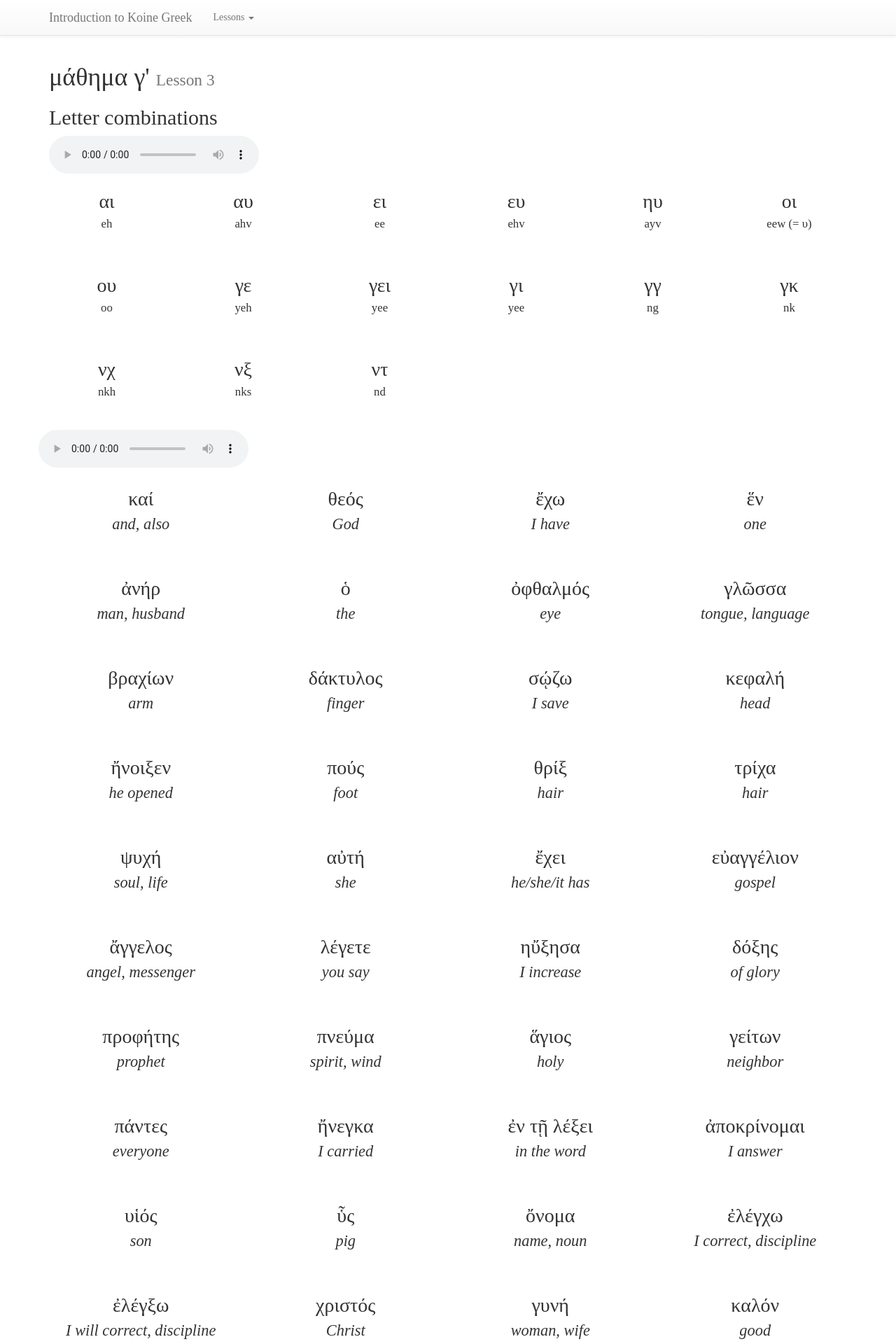
After one commit to michaelhagedon/greekintro, a PHP site: the page made by lesson-3.php in a window 1280 px wide. The commit adds this page. Shown: the top 1920 px of the page at 70% size. Run offline with PHP 8.4, Linux system fonts and the light colour scheme; some libraries are stand-ins or nearby versions; some web fonts are replaced.

Commit message:
Add lesson 3.

```diff
--- a/includes/header.php
+++ b/includes/header.php
@@ -39,6 +39,7 @@
                         <ul class="dropdown-menu">
                             <li><a href="lesson-1">Lesson 1</a></li>
                             <li><a href="lesson-2">Lesson 2</a></li>
+                            <li><a href="lesson-3">Lesson 3</a></li>
                         </ul>
                     </li>
                 </ul>
--- /dev/null
+++ b/lesson-3.php
@@ -0,0 +1,379 @@
+<?php
+
+$pageTitle = 'Lesson 3';
+
+require_once('includes/header.php');
+
+?>
+
+<h1>μάθημα γ' <small>Lesson 3</small></h1>
+
+<h2>Letter combinations</h2>
+<div class="audio-container">
+    <audio controls="controls" id="greek-audio">
+        Your browser does not support the <code>audio</code> element.
+        <source src="audio/letter combinations.mp3" type="audio/mp3">
+    </audio>
+</div>
+
+<div id="greek-text" class="row">
+	<div id="w1" class="word col-xs-4 col-lg-2">
+		<div class="row"><div class="col-xs-12">αι</div></div>
+		<div class="row"><div class="col-xs-12 pronunciation">eh</div></div>
+	</div>
+	<div id="w2" class="word col-xs-4 col-lg-2">
+		<div class="row"><div class="col-xs-12">αυ</div></div>
+		<div class="row"><div class="col-xs-12 pronunciation">ahv</div></div>
+	</div>
+	<div id="w3" class="word col-xs-4 col-lg-2">
+		<div class="row"><div class="col-xs-12">ει</div></div>
+		<div class="row"><div class="col-xs-12 pronunciation">ee</div></div>
+	</div>
+    <div class="clearfix visible-xs"></div>
+	<div id="w4" class="word col-xs-4 col-lg-2">
+		<div class="row"><div class="col-xs-12">ευ</div></div>
+		<div class="row"><div class="col-xs-12 pronunciation">ehv</div></div>
+	</div>
+    <div id="w5" class="word col-xs-4 col-lg-2">
+		<div class="row"><div class="col-xs-12">ηυ</div></div>
+		<div class="row"><div class="col-xs-12 pronunciation">ayv</div></div>
+	</div>
+    <div id="w6" class="word col-xs-4 col-lg-2">
+		<div class="row"><div class="col-xs-12">οι</div></div>
+		<div class="row"><div class="col-xs-12 pronunciation">eew (= υ)</div></div>
+	</div>
+    <div class="clearfix visible-xs"></div>
+	<div id="w7" class="word col-xs-4 col-lg-2">
+		<div class="row"><div class="col-xs-12">ου</div></div>
+		<div class="row"><div class="col-xs-12 pronunciation">oo</div></div>
+	</div>
+    <div id="w8" class="word col-xs-4 col-lg-2">
+		<div class="row"><div class="col-xs-12">γε</div></div>
+		<div class="row"><div class="col-xs-12 pronunciation">yeh</div></div>
+	</div>
+    <div id="w9" class="word col-xs-4 col-lg-2">
+		<div class="row"><div class="col-xs-12">γει</div></div>
+		<div class="row"><div class="col-xs-12 pronunciation">yee</div></div>
+	</div>
+    <div class="clearfix visible-xs"></div>
+    <div id="w10" class="word col-xs-4 col-lg-2">
+		<div class="row"><div class="col-xs-12">γι</div></div>
+		<div class="row"><div class="col-xs-12 pronunciation">yee</div></div>
+	</div>
+    <div id="w11" class="word col-xs-4 col-lg-2">
+		<div class="row"><div class="col-xs-12">γγ</div></div>
+		<div class="row"><div class="col-xs-12 pronunciation">ng</div></div>
+	</div>
+    <div id="w12" class="word col-xs-4 col-lg-2">
+		<div class="row"><div class="col-xs-12">γκ</div></div>
+		<div class="row"><div class="col-xs-12 pronunciation">nk</div></div>
+	</div>
+    <div class="clearfix visible-xs"></div>
+    <div id="w13" class="word col-xs-4 col-lg-2">
+		<div class="row"><div class="col-xs-12">νχ</div></div>
+		<div class="row"><div class="col-xs-12 pronunciation">nkh</div></div>
+	</div>
+    <div id="w14" class="word col-xs-4 col-lg-2">
+		<div class="row"><div class="col-xs-12">νξ</div></div>
+		<div class="row"><div class="col-xs-12 pronunciation">nks</div></div>
+	</div>
+    <div id="w15" class="word col-xs-4 col-lg-2">
+		<div class="row"><div class="col-xs-12">ντ</div></div>
+		<div class="row"><div class="col-xs-12 pronunciation">nd</div></div>
+	</div>
+    <div class="clearfix visible-lg visible-xs"></div>
+
+    <div class="audio-container">
+		<audio controls="controls" id="greek-audio2">
+			Your browser does not support the <code>audio</code> element.
+			<source src="audio/προφορα practice.mp3" type="audio/mp3">
+		</audio>
+	</div>
+	<div id="w16" class="word2 col-xs-4 col-lg-3">
+		<div class="row"><div class="col-xs-12">καί</div></div>
+		<div class="row"><div class="col-xs-12 translation">and, also</div></div>
+	</div>
+	<div id="w17" class="word2 col-xs-4 col-lg-3">
+		<div class="row"><div class="col-xs-12">θεός</div></div>
+		<div class="row"><div class="col-xs-12 translation">God</div></div>
+	</div>
+	<div id="w18" class="word2 col-xs-4 col-lg-3">
+		<div class="row"><div class="col-xs-12">ἔχω</div></div>
+		<div class="row"><div class="col-xs-12 translation">I have</div></div>
+	</div>
+    <div class="clearfix visible-xs"></div>
+    <div id="w19" class="word2 col-xs-4 col-lg-3">
+		<div class="row"><div class="col-xs-12">ἕν</div></div>
+		<div class="row"><div class="col-xs-12 translation">one</div></div>
+	</div>
+    <div id="w20" class="word2 col-xs-4 col-lg-3">
+		<div class="row"><div class="col-xs-12">ἀνήρ</div></div>
+		<div class="row"><div class="col-xs-12 translation">man, husband</div></div>
+	</div>
+    <div id="w21" class="word2 col-xs-4 col-lg-3">
+		<div class="row"><div class="col-xs-12">ὁ</div></div>
+		<div class="row"><div class="col-xs-12 translation">the</div></div>
+	</div>
+    <div class="clearfix visible-xs"></div>
+    <div id="w22" class="word2 col-xs-4 col-lg-3">
+		<div class="row"><div class="col-xs-12">ὀφθαλμός</div></div>
+		<div class="row"><div class="col-xs-12 translation">eye</div></div>
+	</div>
+    <div id="w23" class="word2 col-xs-4 col-lg-3">
+		<div class="row"><div class="col-xs-12">γλῶσσα</div></div>
+		<div class="row"><div class="col-xs-12 translation">tongue, language</div></div>
+	</div>
+    <div id="w24" class="word2 col-xs-4 col-lg-3">
+		<div class="row"><div class="col-xs-12">βραχίων</div></div>
+		<div class="row"><div class="col-xs-12 translation">arm</div></div>
+	</div>
+    <div class="clearfix visible-xs"></div>
+    <div id="w25" class="word2 col-xs-4 col-lg-3">
+		<div class="row"><div class="col-xs-12">δάκτυλος</div></div>
+		<div class="row"><div class="col-xs-12 translation">finger</div></div>
+	</div>
+    <div id="w26" class="word2 col-xs-4 col-lg-3">
+		<div class="row"><div class="col-xs-12">σῴζω</div></div>
+		<div class="row"><div class="col-xs-12 translation">I save</div></div>
+	</div>
+    <div id="w27" class="word2 col-xs-4 col-lg-3">
+		<div class="row"><div class="col-xs-12">κεφαλή</div></div>
+		<div class="row"><div class="col-xs-12 translation">head</div></div>
+	</div>
+    <div class="clearfix visible-xs"></div>
+    <div id="w28" class="word2 col-xs-4 col-lg-3">
+		<div class="row"><div class="col-xs-12">ἤνοιξεν</div></div>
+		<div class="row"><div class="col-xs-12 translation">he opened</div></div>
+	</div>
+    <div id="w29" class="word2 col-xs-4 col-lg-3">
+		<div class="row"><div class="col-xs-12">πούς</div></div>
+		<div class="row"><div class="col-xs-12 translation">foot</div></div>
+	</div>
+    <div id="w30" class="word2 col-xs-4 col-lg-3">
+		<div class="row"><div class="col-xs-12">θρίξ</div></div>
+		<div class="row"><div class="col-xs-12 translation">hair</div></div>
+	</div>
+    <div class="clearfix visible-xs"></div>
+    <div id="w31" class="word2 col-xs-4 col-lg-3">
+		<div class="row"><div class="col-xs-12">τρίχα</div></div>
+		<div class="row"><div class="col-xs-12 translation">hair</div></div>
+	</div>
+    <div id="w32" class="word2 col-xs-4 col-lg-3">
+		<div class="row"><div class="col-xs-12">ψυχή</div></div>
+		<div class="row"><div class="col-xs-12 translation">soul, life</div></div>
+	</div>
+    <div id="w33" class="word2 col-xs-4 col-lg-3">
+		<div class="row"><div class="col-xs-12">αὐτή</div></div>
+		<div class="row"><div class="col-xs-12 translation">she</div></div>
+	</div>
+    <div class="clearfix visible-xs"></div>
+    <div id="w34" class="word2 col-xs-4 col-lg-3">
+		<div class="row"><div class="col-xs-12">ἔχει</div></div>
+		<div class="row"><div class="col-xs-12 translation">he/she/it has</div></div>
+	</div>
+    <div id="w35" class="word2 col-xs-4 col-lg-3">
+		<div class="row"><div class="col-xs-12">εὐαγγέλιον</div></div>
+		<div class="row"><div class="col-xs-12 translation">gospel</div></div>
+	</div>
+    <div id="w36" class="word2 col-xs-4 col-lg-3">
+		<div class="row"><div class="col-xs-12">ἄγγελος</div></div>
+		<div class="row"><div class="col-xs-12 translation">angel, messenger</div></div>
+	</div>
+    <div class="clearfix visible-xs"></div>
+    <div id="w37" class="word2 col-xs-4 col-lg-3">
+		<div class="row"><div class="col-xs-12">λέγετε</div></div>
+		<div class="row"><div class="col-xs-12 translation">you say</div></div>
+	</div>
+    <div id="w38" class="word2 col-xs-4 col-lg-3">
+		<div class="row"><div class="col-xs-12">ηὔξησα</div></div>
+		<div class="row"><div class="col-xs-12 translation">I increase</div></div>
+	</div>
+    <div id="w39" class="word2 col-xs-4 col-lg-3">
+		<div class="row"><div class="col-xs-12">δόξης</div></div>
+		<div class="row"><div class="col-xs-12 translation">of glory</div></div>
+	</div>
+    <div class="clearfix visible-xs"></div>
+    <div id="w40" class="word2 col-xs-4 col-lg-3">
+		<div class="row"><div class="col-xs-12">προφήτης</div></div>
+		<div class="row"><div class="col-xs-12 translation">prophet</div></div>
+	</div>
+    <div id="w41" class="word2 col-xs-4 col-lg-3">
+		<div class="row"><div class="col-xs-12">πνεύμα</div></div>
+		<div class="row"><div class="col-xs-12 translation">spirit, wind</div></div>
+	</div>
+    <div id="w42" class="word2 col-xs-4 col-lg-3">
+		<div class="row"><div class="col-xs-12">ἅγιος</div></div>
+		<div class="row"><div class="col-xs-12 translation">holy</div></div>
+	</div>
+    <div class="clearfix visible-xs"></div>
+    <div id="w43" class="word2 col-xs-4 col-lg-3">
+		<div class="row"><div class="col-xs-12">γείτων</div></div>
+		<div class="row"><div class="col-xs-12 translation">neighbor</div></div>
+	</div>
+    <div id="w44" class="word2 col-xs-4 col-lg-3">
+		<div class="row"><div class="col-xs-12">πάντες</div></div>
+		<div class="row"><div class="col-xs-12 translation">everyone</div></div>
+	</div>
+    <div id="w45" class="word2 col-xs-4 col-lg-3">
+		<div class="row"><div class="col-xs-12">ἤνεγκα</div></div>
+		<div class="row"><div class="col-xs-12 translation">I carried</div></div>
+	</div>
+    <div class="clearfix visible-xs"></div>
+    <div id="w46" class="word2 col-xs-4 col-lg-3">
+		<div class="row"><div class="col-xs-12">ἐν τῇ λέξει</div></div>
+		<div class="row"><div class="col-xs-12 translation">in the word</div></div>
+	</div>
+    <div id="w47" class="word2 col-xs-4 col-lg-3">
+		<div class="row"><div class="col-xs-12">ἀποκρίνομαι</div></div>
+		<div class="row"><div class="col-xs-12 translation">I answer</div></div>
+	</div>
+    <div id="w48" class="word2 col-xs-4 col-lg-3">
+		<div class="row"><div class="col-xs-12">υἱός</div></div>
+		<div class="row"><div class="col-xs-12 translation">son</div></div>
+	</div>
+    <div class="clearfix visible-xs"></div>
+    <div id="w49" class="word2 col-xs-4 col-lg-3">
+		<div class="row"><div class="col-xs-12">ὗς</div></div>
+		<div class="row"><div class="col-xs-12 translation">pig</div></div>
+	</div>
+    <div id="w50" class="word2 col-xs-4 col-lg-3">
+		<div class="row"><div class="col-xs-12">ὄνομα</div></div>
+		<div class="row"><div class="col-xs-12 translation">name, noun</div></div>
+	</div>
+    <div id="w51" class="word2 col-xs-4 col-lg-3">
+		<div class="row"><div class="col-xs-12">ἐλέγχω</div></div>
+		<div class="row"><div class="col-xs-12 translation">I correct, discipline</div></div>
+	</div>
+    <div class="clearfix visible-xs"></div>
+    <div id="w52" class="word2 col-xs-4 col-lg-3">
+		<div class="row"><div class="col-xs-12">ἐλέγξω</div></div>
+		<div class="row"><div class="col-xs-12 translation">I will correct, discipline</div></div>
+	</div>
+    <div id="w53" class="word2 col-xs-4 col-lg-3">
+		<div class="row"><div class="col-xs-12">χριστός</div></div>
+		<div class="row"><div class="col-xs-12 translation">Christ</div></div>
+	</div>
+    <div id="w54" class="word2 col-xs-4 col-lg-3">
+		<div class="row"><div class="col-xs-12">γυνή</div></div>
+		<div class="row"><div class="col-xs-12 translation">woman, wife</div></div>
+	</div>
+    <div class="clearfix visible-xs"></div>
+    <div id="w55" class="word2 col-xs-4 col-lg-3">
+		<div class="row"><div class="col-xs-12">καλόν</div></div>
+		<div class="row"><div class="col-xs-12 translation">good</div></div>
+	</div>
+    <div class="clearfix visible-lg visible-xs"></div>
+</div>
+
+<h2>Slides</h2>
+<div class="embed-responsive embed-responsive-4by3">
+	<iframe src="https://docs.google.com/presentation/d/1btFIa8ryeGYHJT__qSPXrNY-pccdeAb5hApnbcHd14w/embed?start=false&loop=false&delayms=3000" frameborder="0" width="960" height="749" allowfullscreen="true" mozallowfullscreen="true" webkitallowfullscreen="true"></iframe>
+</div>
+
+<h2>Handout</h2>
+<div class="embed-responsive embed-responsive-4by3">
+    <iframe src="https://docs.google.com/document/d/19gQtxsOmiHdvxIhlcncQMuKgisROevN2rFV-TVhjcdA/pub?embedded=true"></iframe>
+</div>
+
+<script>
+	document.addEventListener( "DOMContentLoaded", function() {
+		var pop = Popcorn("#greek-audio");
+
+		var wordTimes = {
+			"w1": { start: 2.0, end: 3.5 },
+			"w2": { start: 3.5, end: 5.0 },
+			"w3": { start: 5.0, end: 6.5 },
+			"w4": { start: 6.5, end: 8.2 },
+			"w5": { start: 8.2, end: 9.8 },
+			"w6": { start: 9.8, end: 11.5 },
+			"w7": { start: 11.5, end: 13.0 },
+			"w8": { start: 13.0, end: 14.6 },
+			"w9": { start: 14.6, end: 16.5 },
+			"w10": { start: 16.5, end: 18.1 },
+			"w11": { start: 18.1, end: 19.4 },
+			"w12": { start: 19.4, end: 20.7 },
+			"w13": { start: 20.7, end: 22.2 },
+			"w14": { start: 22.2, end: 23.5 },
+			"w15": { start: 23.5, end: 24.5 }
+		};
+
+		$.each(wordTimes, function(id, time) {
+			pop.footnote({
+				start: time.start,
+				end: time.end,
+				text: '',
+				target: id,
+				effect: "applyclass",
+				applyclass: "selected"
+			});
+		});
+
+		$('.word').click(function() {
+			var $audio = $('#greek-audio');
+			$audio[0].currentTime = wordTimes[$(this).attr('id')].start + 0.1;
+		});
+
+		var pop2 = Popcorn("#greek-audio2");
+
+		var wordTimes2 = {
+			"w16": { start: 2.0, end: 3.7 },
+			"w17": { start: 3.7, end: 5.5 },
+			"w18": { start: 5.5, end: 7.3 },
+			"w19": { start: 7.3, end: 8.8 },
+			"w20": { start: 8.8, end: 10.6 },
+			"w21": { start: 10.6, end: 12.2 },
+			"w22": { start: 12.2, end: 14.6 },
+			"w23": { start: 14.6, end: 16.0 },
+			"w24": { start: 16.0, end: 17.9 },
+			"w25": { start: 17.9, end: 20.0 },
+			"w26": { start: 20.0, end: 21.7 },
+			"w27": { start: 21.7, end: 23.8 },
+			"w28": { start: 23.8, end: 26.0 },
+			"w29": { start: 26.0, end: 28.0 },
+			"w30": { start: 28.0, end: 30.3 },
+			"w31": { start: 30.3, end: 32.0 },
+			"w32": { start: 32.0, end: 34.0 },
+			"w33": { start: 34.0, end: 36.4 },
+			"w34": { start: 36.4, end: 38.4 },
+			"w35": { start: 38.4, end: 41.0 },
+			"w36": { start: 41.0, end: 43.0 },
+			"w37": { start: 43.0, end: 45.3 },
+			"w38": { start: 45.3, end: 47.5 },
+			"w39": { start: 47.5, end: 49.7 },
+			"w40": { start: 49.7, end: 52.0 },
+			"w41": { start: 52.0, end: 54.3 },
+			"w42": { start: 54.3, end: 56.5 },
+			"w43": { start: 56.5, end: 58.5 },
+			"w44": { start: 58.8, end: 61.0 },
+			"w45": { start: 61.0, end: 63.5 },
+            "w46": { start: 63.5, end: 66.0 },
+            "w47": { start: 66.0, end: 68.5 },
+            "w48": { start: 68.5, end: 71.0 },
+            "w49": { start: 71.0, end: 73.0 },
+            "w50": { start: 73.0, end: 75.2 },
+            "w51": { start: 75.2, end: 77.2 },
+            "w52": { start: 77.2, end: 79.7 },
+            "w53": { start: 79.7, end: 82.0 },
+            "w54": { start: 82.0, end: 84.0 },
+            "w55": { start: 84.0, end: 85.5 }
+		};
+
+		$.each(wordTimes2, function(id, time) {
+			pop2.footnote({
+				start: time.start,
+				end: time.end,
+				text: '',
+				target: id,
+				effect: "applyclass",
+				applyclass: "selected"
+			});
+		});
+
+		$('.word2').click(function() {
+			var $audio = $('#greek-audio2');
+			$audio[0].currentTime = wordTimes2[$(this).attr('id')].start + 0.1;
+		});
+	}, false);
+</script>
+
+<?php require_once('includes/footer.php') ?>
```
Also changed, not shown: 2 other files.
